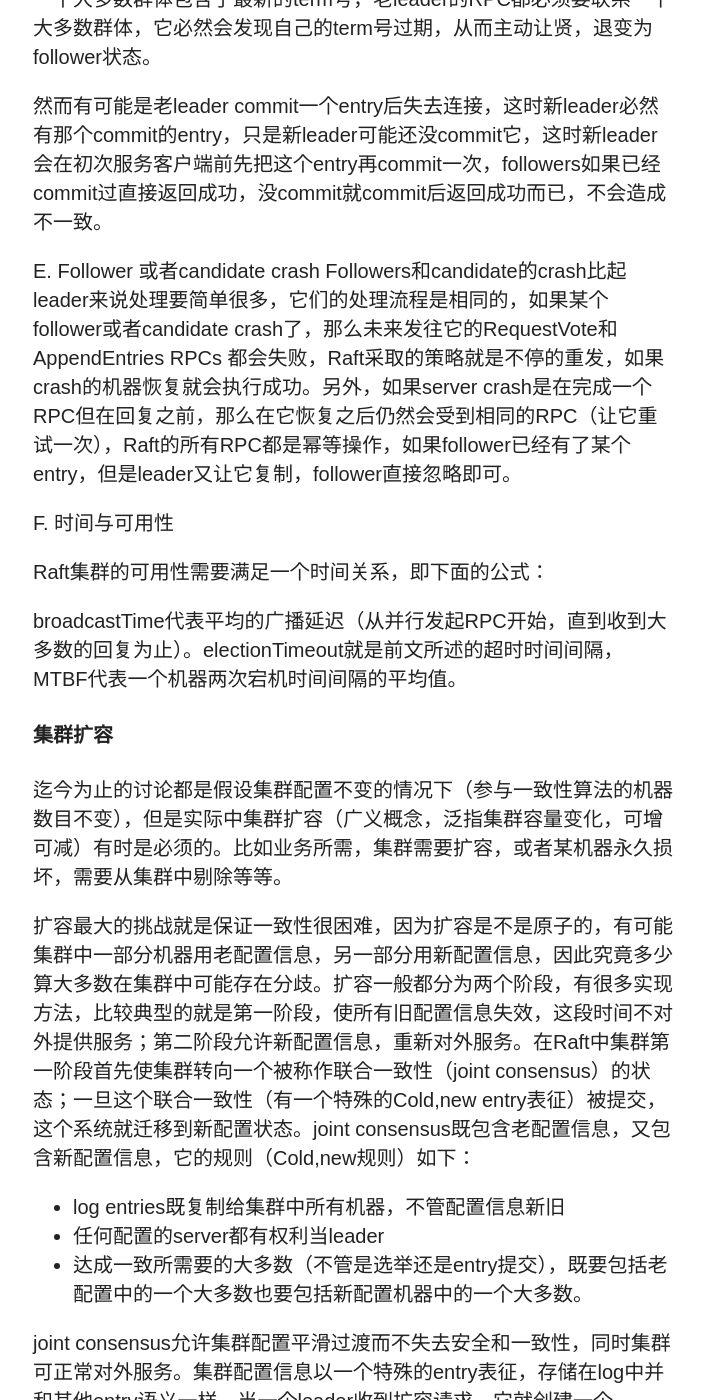
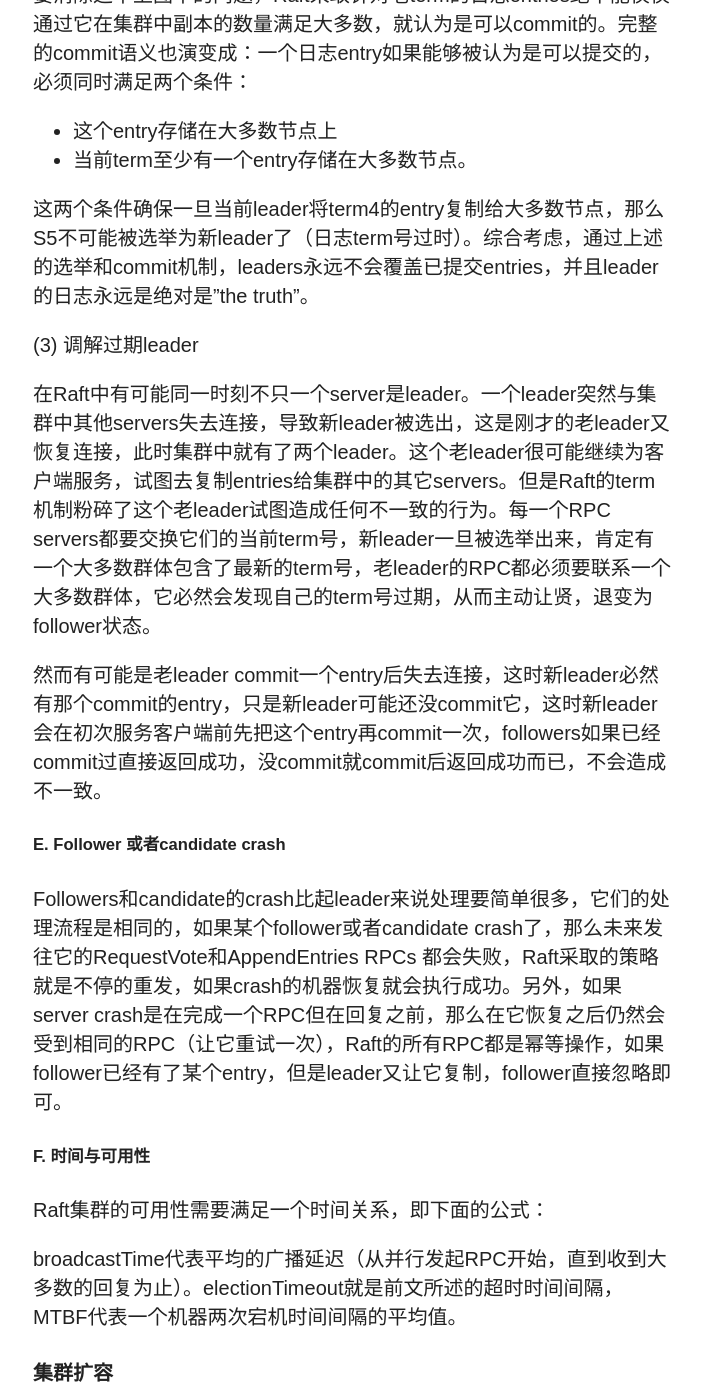
Before and after one commit to wuyu201321060203/wuyu201321060203.github.io, a Jekyll site: the page built from _posts/2014-09-13-Raft.md, in a window 1280 px wide and 1400 px high, scrolled down 10031 px. Shown: the whole window, without its empty margins (317-1021 px from the left). Built offline with Jekyll 4.4.1, drawn with Linux system fonts in a browser that asks for light colours; nearby versions of some CDN libraries; comment, search, counter and statistics services are not loaded; some of the changed text lies outside the part shown.

```diff
--- a/_posts/2014-09-13-Raft.md
+++ b/_posts/2014-09-13-Raft.md
@@ -102,7 +102,7 @@ leader为了强制它人与自己一致，势必要先找出自己和follower之
 
 [^1]: <https://ramcloud.stanford.edu/raft.pdf>
 
-D. 安全性
+#####D. 安全性
 
 前文讲解了Raft如何选主和如何进行日志复制，然而这些还不足以保证不同节点能执行严格一致的指令序列，需要额外的一些安全机制。比如，一个follower可能在当前leader commit日志时不可用，然而过会它又被选举成了新leader，这样这个新leader可能会用新的entries覆盖掉刚才那些已经committed的entries。结果不同的复制状态机可能会执行不同的指令序列，产生不一致的状况。这里Raft增加了一个可以确保新leader一定包含任何之前commited entries的选举机制。
 
@@ -112,7 +112,9 @@ Raft使用了一个投票规则来阻止一个不包含所有commited entries的
 
 (2) 提交早期terms的entries
 
-正如前面所述的那样，一个leader如果知道一个当前term的entry如果储在大多数节点，就认为它可以commit。但是，一个leader不能也认为一个早于当前term的entry如果存在大多数节点，那么也是可以commit的。下图展示了这样一种状况，一个老的log存储在大多数节点上，但是仍有可能被新leader覆盖掉。
+正如前面所述的那样，一个leader如果知道一个当前term的entry如果储在大多数节点，就认为它可以commit。但是，一个leader不能也认为一个早于当前term的entry如果存在大多数节点，那么也是可以commit的。下图展示了这样一种状况，一个老的log存储在大多数节点上，但是仍有可能被新leader覆盖掉：
+
+![](/images/raft7.png)
 
 要消除这个上图中的问题，Raft采取针对老term的日志entries绝不能仅仅通过它在集群中副本的数量满足大多数，就认为是可以commit的。完整的commit语义也演变成：一个日志entry如果能够被认为是可以提交的，必须同时满足两个条件：
 
@@ -127,10 +129,11 @@ Raft使用了一个投票规则来阻止一个不包含所有commited entries的
 
 然而有可能是老leader commit一个entry后失去连接，这时新leader必然有那个commit的entry，只是新leader可能还没commit它，这时新leader会在初次服务客户端前先把这个entry再commit一次，followers如果已经commit过直接返回成功，没commit就commit后返回成功而已，不会造成不一致。
 
-E. Follower 或者candidate crash
+#####E. Follower 或者candidate crash
+
 Followers和candidate的crash比起leader来说处理要简单很多，它们的处理流程是相同的，如果某个follower或者candidate crash了，那么未来发往它的RequestVote和AppendEntries RPCs 都会失败，Raft采取的策略就是不停的重发，如果crash的机器恢复就会执行成功。另外，如果server crash是在完成一个RPC但在回复之前，那么在它恢复之后仍然会受到相同的RPC（让它重试一次），Raft的所有RPC都是幂等操作，如果follower已经有了某个entry，但是leader又让它复制，follower直接忽略即可。
 
-F. 时间与可用性
+#####F. 时间与可用性
 
 Raft集群的可用性需要满足一个时间关系，即下面的公式：
 
```
